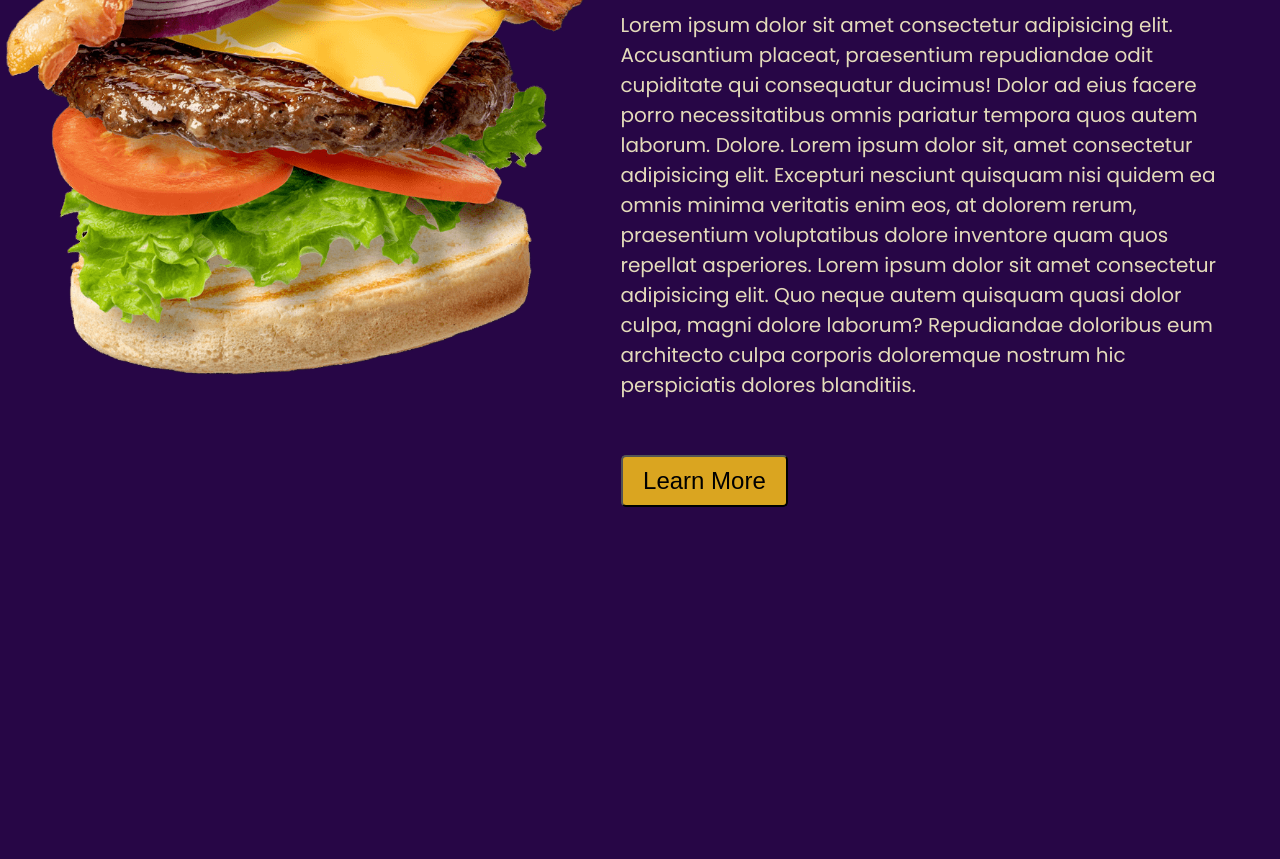
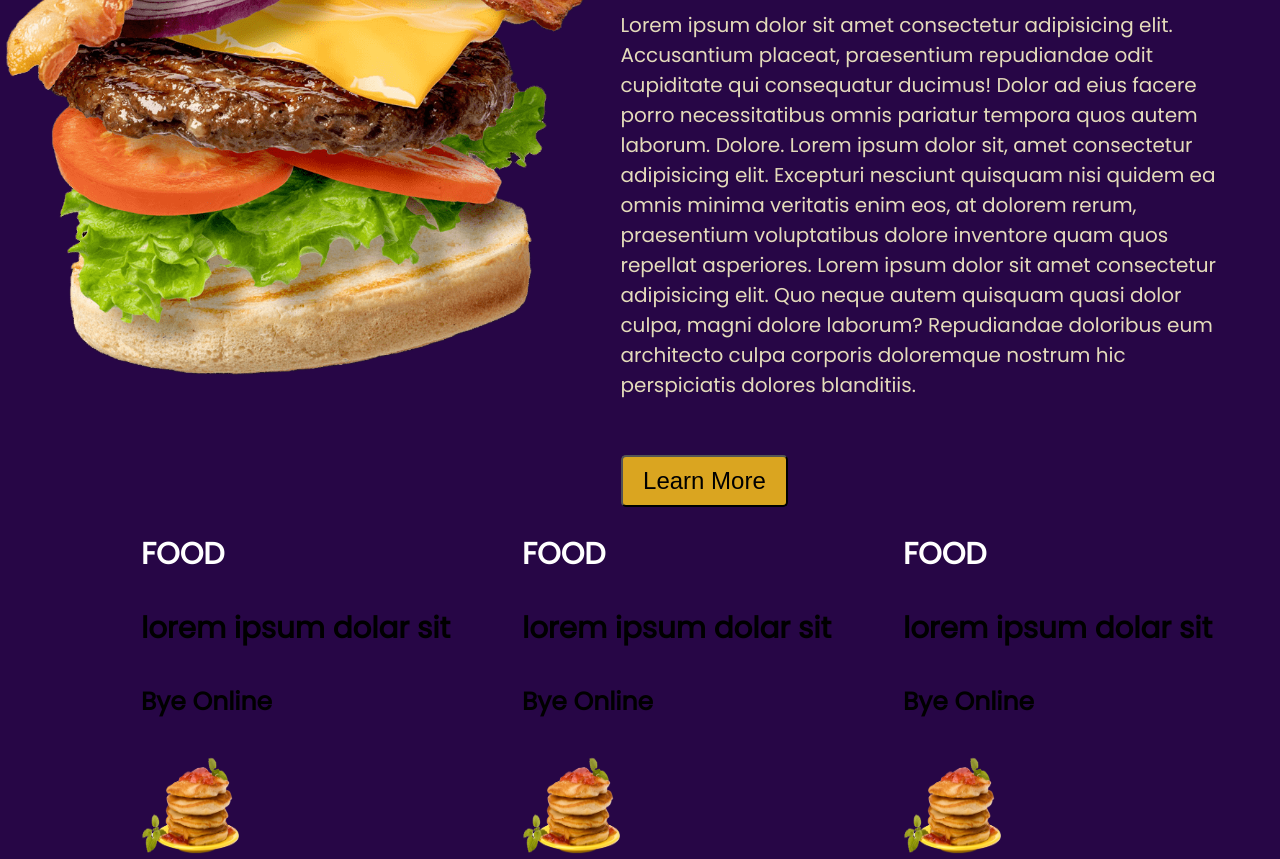
Before and after one commit to saad-raffi/first-templete, a plain HTML site: page index.html in a window 1280 px wide. Shown: the part 350-1209 px from the top of the page. Before the commit the page ends 862 px from the top, so only its background shows below. Drawn offline with Linux system fonts and the light colour scheme.

Commit message:
Food cart added

```diff
--- a/index.html
+++ b/index.html
@@ -13,7 +13,8 @@
 </head>
 
 <body>
-    <section class="intro-banner"> <img src="img/burger.png" alt=""class="img-01">
+    <section class="intro-banner">
+        <img src="img/burger.png" alt="" class="img-01">
         <div>
             <h1>ENJOY BURGRY MAKE <span class="tummy">YOUR TUMMY HAPPY</span> </h1>
             <p>Lorem ipsum dolor sit amet consectetur adipisicing elit. Accusantium placeat, praesentium repudiandae
@@ -29,6 +30,35 @@
             <button class="btn-1" type="button">Learn More</button>
         </div>
     </section>
+    <div class="item-info">
+        <div class="food-cart01">
+            <div>
+                <h2>FOOD</h2>
+                <h3>lorem ipsum dolar sit</h3>
+                <h4>Bye Online</h4>
+            </div>
+            <img class="food-item" src="img/burgers/b1.png" alt="">
+        </div>
+        <div class="food-cart02">
+
+            <div>
+                <h2>FOOD</h2>
+                <h3>lorem ipsum dolar sit</h3>
+                <h4>Bye Online</h4>
+            </div>
+            <img class="food-item" src="img/burgers/b1.png" alt="">
+        </div>
+        <div class="food-cart03">
+
+            <div>
+                <h2>FOOD</h2>
+                <h3>lorem ipsum dolar sit</h3>
+                <h4>Bye Online</h4>
+            </div>
+            <img class="food-item" src="img/burgers/b1.png" alt="">
+
+        </div>
+    </div>
 </body>
 
 </html>
--- a/style.css
+++ b/style.css
@@ -35,3 +35,25 @@ p{
     background-color: goldenrod;
     border-radius: 5px;
 }
+.item-info{
+    display: flex;
+    width: 90%;
+    padding-left:100px;
+    justify-content: space-around;
+    font-size: 25px;
+
+}
+.food-cart{
+    height: 10%;
+    width: 30%;
+}
+.food-item{
+    height: 100px;
+    width: 100px;
+    float: left;
+}
+h2{
+    font-size: 30px;
+    font-weight: 700;
+    color: white;
+}
```
